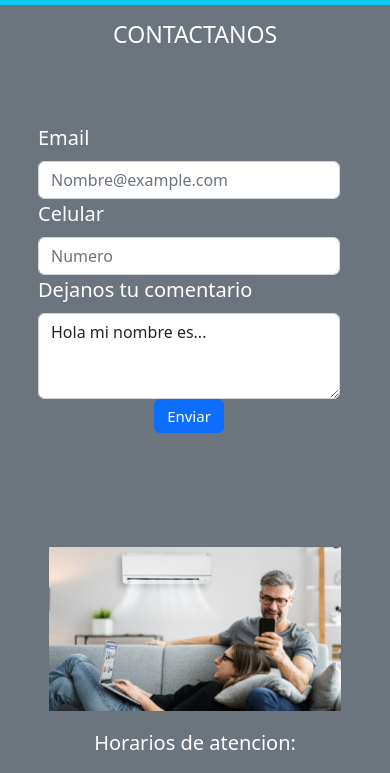
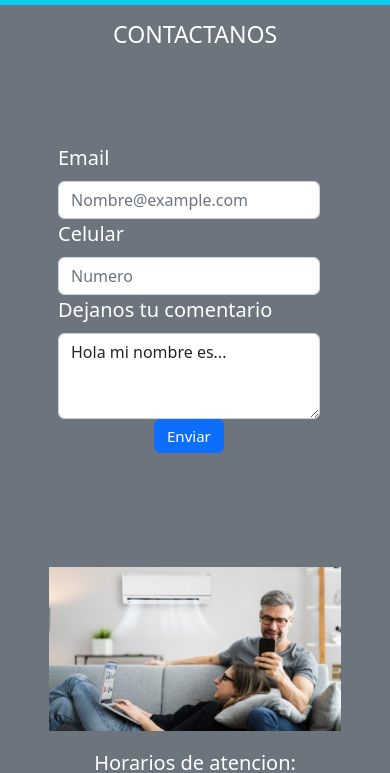
Before and after one commit to JonathanAguirre28/DesarrolloWeb-Bootstrap, a website: page pages/contacto.html in a window 390 px wide. Shown: the part 71-844 px from the top of the page. Drawn offline with nearby package versions, Linux system fonts and the light colour scheme.

Commit message:
modificando el ancho del form contaco.html

```diff
--- a/pages/contacto.html
+++ b/pages/contacto.html
@@ -61,7 +61,7 @@
             <div class="d-flex justify-content-center">
                 <h1 class="fs-3 p-3" data-aos="zoom-out">CONTACTANOS</h1>
             </div>
-            <div class="mb-3 col-lg-6 main__formulariodes" data-aos="flip-right">
+            <div class="mb-3 col-lg-6 main__formulariodes main__form" data-aos="flip-right">
                 <label for="exampleFormControlInput1" class="form-label">Email</label>
                 <input type="email" class="form-control" id="exampleFormControlInput1" placeholder="Nombre@example.com">
                 <label for="telefone" class="form-label">Celular</label>
--- a/scss/_general.scss
+++ b/scss/_general.scss
@@ -81,6 +81,11 @@
         width: 50px;
         height: auto;
     }
+
+    .main__form{
+        width: 90%;
+        margin: 20px;
+    }
 }
 
 .card {
```
Also changed, not shown: css/style.css, 1 other file.
